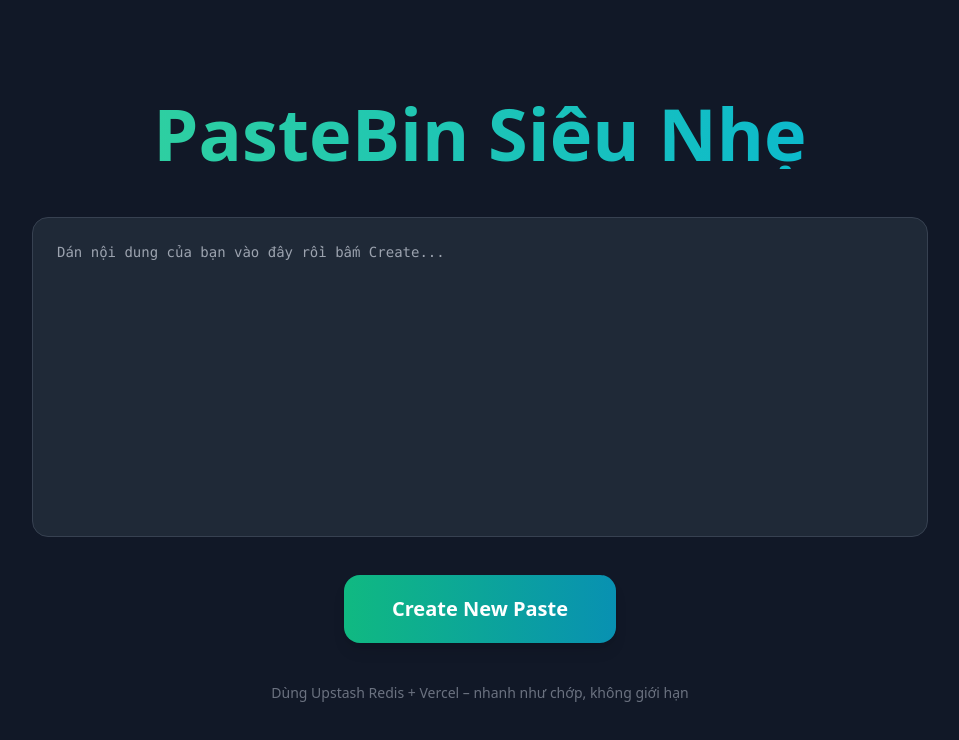
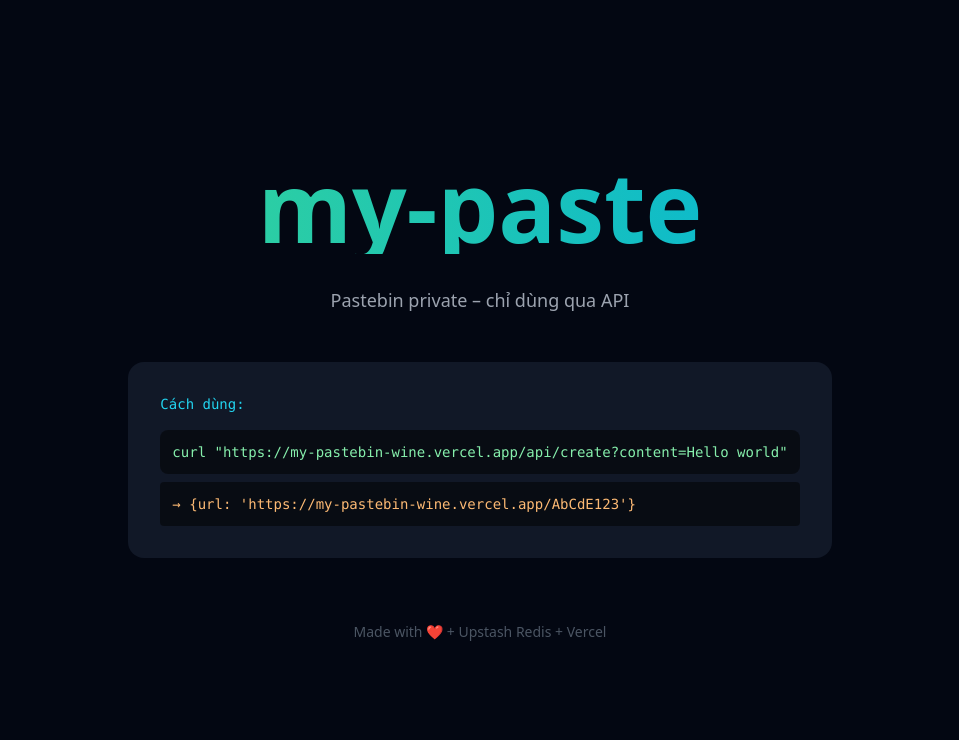
Before and after one commit to Hoanqson/my-pastebin, a Next.js app: page / in a window 1280 px wide. Shown: the top 740 px of the page, without its empty margins (160-1119 px from the left). Built offline with nearby package versions, Linux system fonts and the light colour scheme.

Commit message:
Update page.js

```diff
--- a/app/page.js
+++ b/app/page.js
@@ -1,77 +1,26 @@
-'use client'
+export default function Home() {
+  return (
+    <div className="min-h-screen bg-gray-950 flex items-center justify-center px-6">
+      <div className="text-center">
+        <h1 className="text-6xl md:text-8xl font-black bg-gradient-to-r from-emerald-400 to-cyan-500 bg-clip-text text-transparent mb-8">
+          my-paste
+        </h1>
+        <p className="text-gray-400 text-lg mb-12 max-w-2xl mx-auto">
+          Pastebin private – chỉ dùng qua API
+        </p>
 
-import { useState } from 'react'
-
-export default function Home() {
-  const [content, setContent] = useState('')
-  const [loading, setLoading] = useState(false)
-
-  const createPaste = async () => {
-    if (!content.trim()) {
-      return alert('Dán gì đó vào đi chứ để trống sao tạo được')
-    }
-
-    setLoading(true)
-    try {
-      // DÙNG FULL URL ĐỂ TRÁNH LỖI /pipeline TRÊN VERCEL
-      const fullUrl = `${window.location.origin}/api/create?content=${encodeURIComponent(content)}`
-
-      const res = await fetch(fullUrl, {
-        method: 'GET',
-        cache: 'no-store',
-      })
-
-      if (!res.ok) {
-        throw new Error('Server trả lỗi ' + res.status)
-      }
-
-      const data = await res.json()
-
-      if (data.url) {
-        await navigator.clipboard.writeText(data.url)
-        alert('ĐÃ TẠO XONG!\nLink đã được copy vào clipboard:\n' + data.url)
-        setContent('') // xóa textarea sau khi tạo thành công
-      } else {
-        alert('Lỗi: ' + (data.error || 'Không rõ'))
-      }
-    } catch (err) {
-      console.error(err)
-      alert('Lỗi mạng rồi: ' + err.message)
-    } finally {
-      setLoading(false)
-    }
-  }
-
-  return (
-    <div className="min-h-screen flex items-center justify-center p-6 bg-gray-900 text-white">
-      <div className="w-full max-w-4xl">
-        <h1 className="text-center text-5xl md:text-7xl font-black mb-12 bg-gradient-to-r from-emerald-400 to-cyan-500 bg-clip-text text-transparent">
-          PasteBin Siêu Nhẹ
-        </h1>
-
-        <textarea
-          value={content}
-          onChange={(e) => setContent(e.target.value)}
-          placeholder="Dán nội dung của bạn vào đây rồi bấm Create..."
-          className="w-full h-80 p-6 rounded-2xl bg-gray-800 border border-gray-700 focus:border-cyan-500 focus:outline-none font-mono text-sm resize-none scrollbar-thin scrollbar-thumb-gray-600"
-        />
-
-        <div className="mt-8 text-center">
-          <button
-            onClick={createPaste}
-            disabled={loading}
-            className={`px-12 py-5 text-xl font-bold rounded-2xl transition-all shadow-lg
-              ${loading
-                ? 'bg-gray-700 cursor-not-allowed'
-                : 'bg-gradient-to-r from-emerald-500 to-cyan-600 hover:scale-105 active:scale-95'
-              }`}
-          >
-            {loading ? 'Đang tạo...' : 'Create New Paste'}
-          </button>
+        <div className="bg-gray-900 rounded-2xl p-8 max-w-3xl mx-auto font-mono text-left text-sm">
+          <p className="text-cyan-400 mb-4">Cách dùng:</p>
+          <code className="block bg-black/50 rounded-lg p-3 rounded mb-2 text-green-300">
+            curl "https://my-pastebin-wine.vercel.app/api/create?content=Hello world"
+          </code>
+          <code className="block bg-black/50 rounded p-3 text-orange-300">
+            → {"{url: 'https://my-pastebin-wine.vercel.app/AbCdE123'}"}
+          </code>
         </div>
 
-        <p className="text-center text-gray-500 mt-10 text-sm">
-          Dùng Upstash Redis + Vercel – nhanh như chớp, không giới hạn
+        <p className="text-gray-600 mt-16 text-sm">
+          Made with ❤️ + Upstash Redis + Vercel
         </p>
       </div>
     </div>
```
